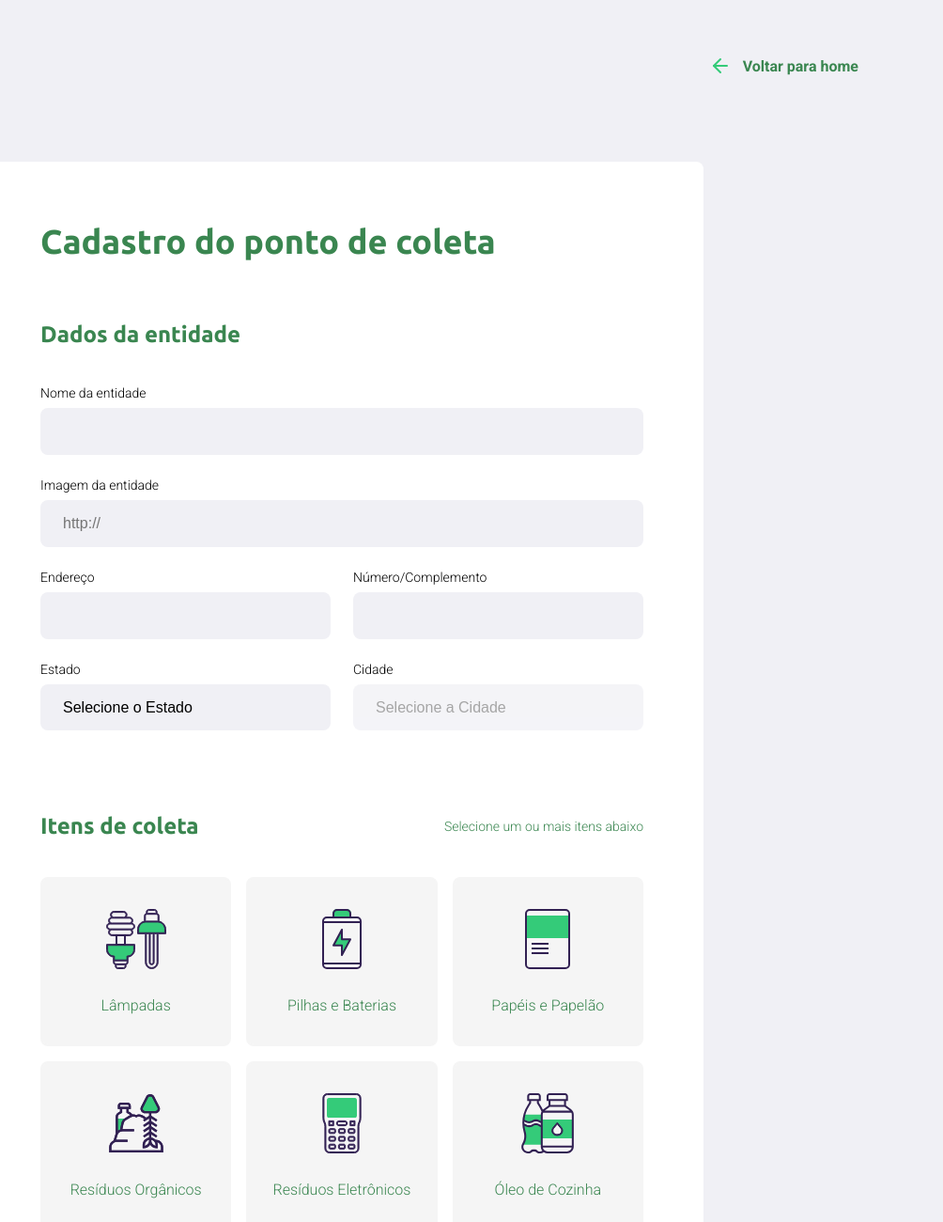
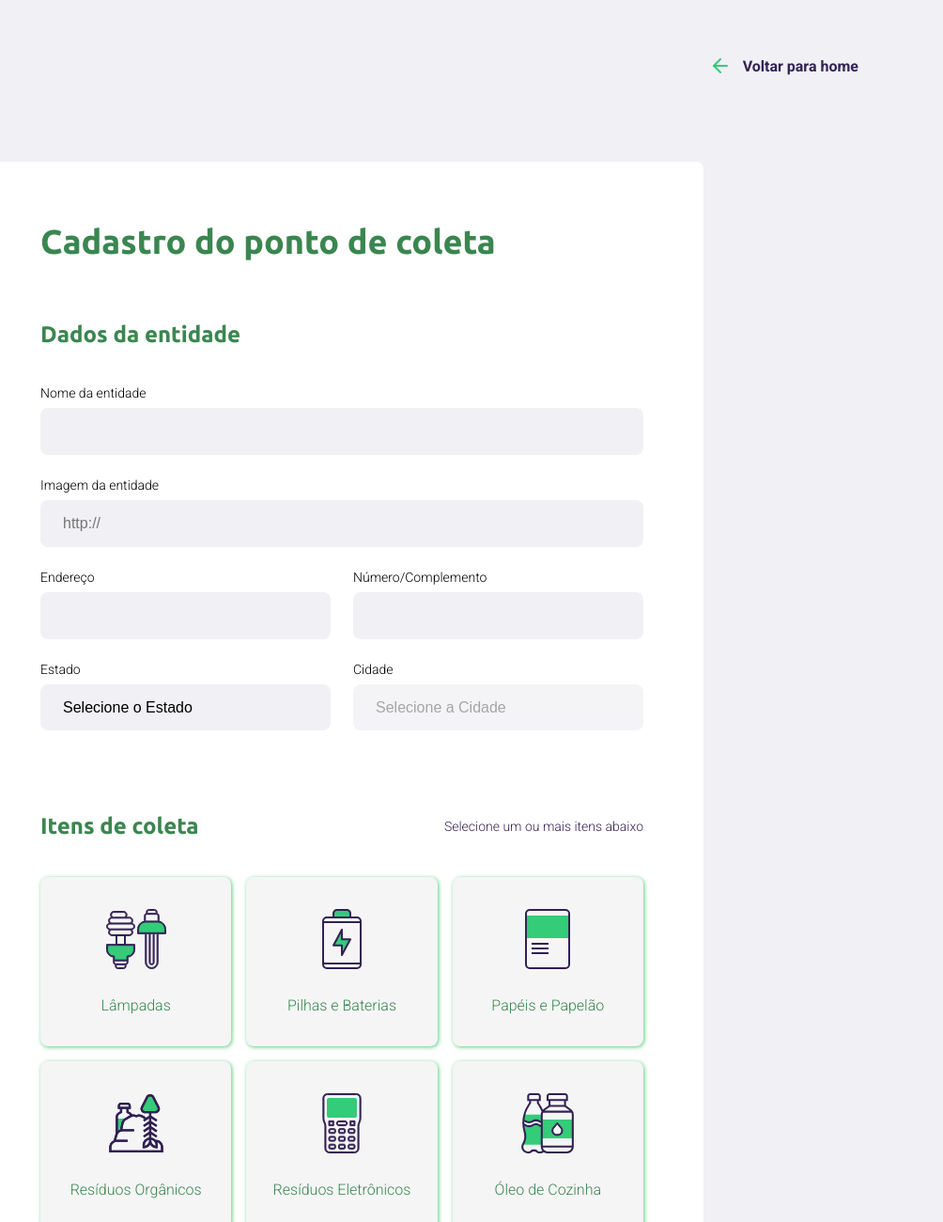
Before and after one commit to romeiro-bru/eColeta, a website: page src/views/create-point.html in a window 1280 px wide. Shown: the top 1300 px of the page at 94% size, 276-1280 px from the left. Drawn offline with nearby package versions, Linux system fonts and the light colour scheme; files that its build step writes are made by us from their sources; no server answers; files whose address does not match are found by name.

Commit message:
Change create-point-page colors

```diff
--- a/public/styles/create-point.css
+++ b/public/styles/create-point.css
@@ -13,7 +13,7 @@
 }
 
 #page-create-point header a {
-    color: var(--title-color);
+    color: var(--secondary-color);
     font-weight: bold;
     display: flex;
     align-items: center;
@@ -58,7 +58,7 @@ form legend h2 {
 
 form legend span {
     font-size: 14px;
-    color: var(--title-color);
+    color: var(--secondary-color);
 }
 
 form .field {
@@ -134,6 +134,7 @@ form button:hover {
     justify-content: space-between;
     text-align: center;
     cursor: pointer;
+    box-shadow: 1px 1px 4px #59cc79;
 }
 
 .items-grid li span {
@@ -147,6 +148,7 @@ form button:hover {
 .items-grid li.selected {
     background: #e1faec;
     border: 2px solid #34cb79;
+    box-shadow: 1px 1px 9px #59cc79;
 }
 /* os evento de pointer no img e span não existem */
 .items-grid li img,
```
